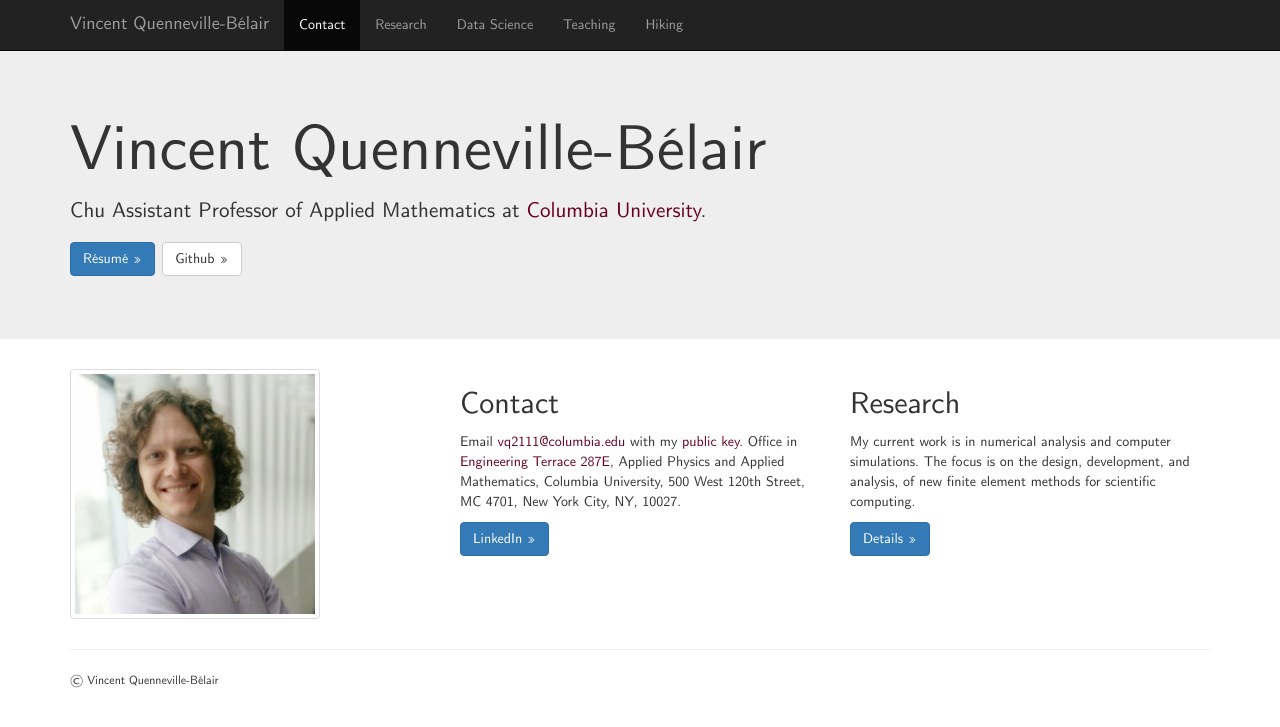
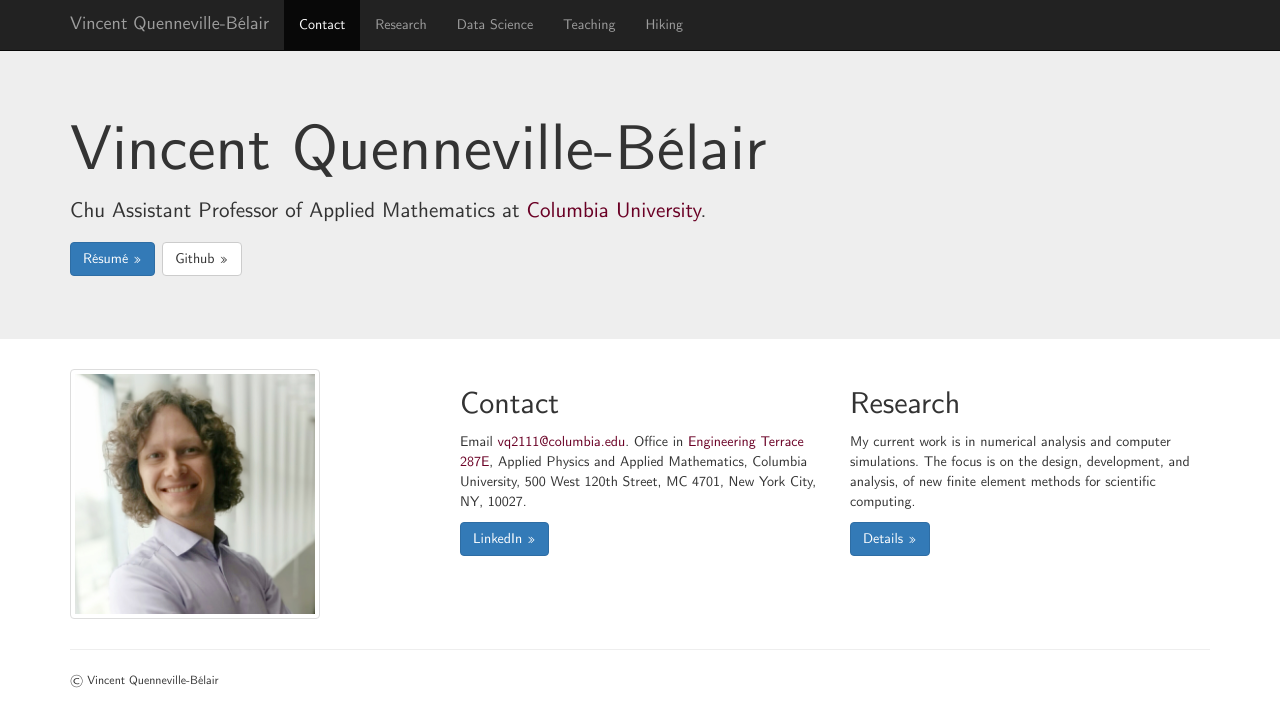
Before and after one commit to vincentqb/vincentqb.github.io.archive, a Jekyll site: the page built from index.html, in a window 1280 px wide. Shown: the top 727 px of the page. Built offline with Jekyll 4.4.1, drawn with Linux system fonts in a browser that asks for light colours; nearby versions of some CDN libraries.

Commit message:
removing link to key.

```diff
--- a/index.html
+++ b/index.html
@@ -56,8 +56,8 @@ layout: default
 
 <div class="col-md-4 col-sm-6">
 <h2>Contact</h2>
-<p>Email <a href="mailto:vq2111@columbia.edu">vq2111@columbia.edu</a> with
-my <a href="docs/vqb.asc">public key</a>.
+<p>Email <a href="mailto:vq2111@columbia.edu">vq2111@columbia.edu</a>.
+<!-- with my <a href="docs/vqb.asc">public key</a> -->
 Office in
 <a href="http://facilities.columbia.edu/building-information/703">Engineering Terrace 287E</a>,
 Applied Physics and Applied Mathematics,
```
